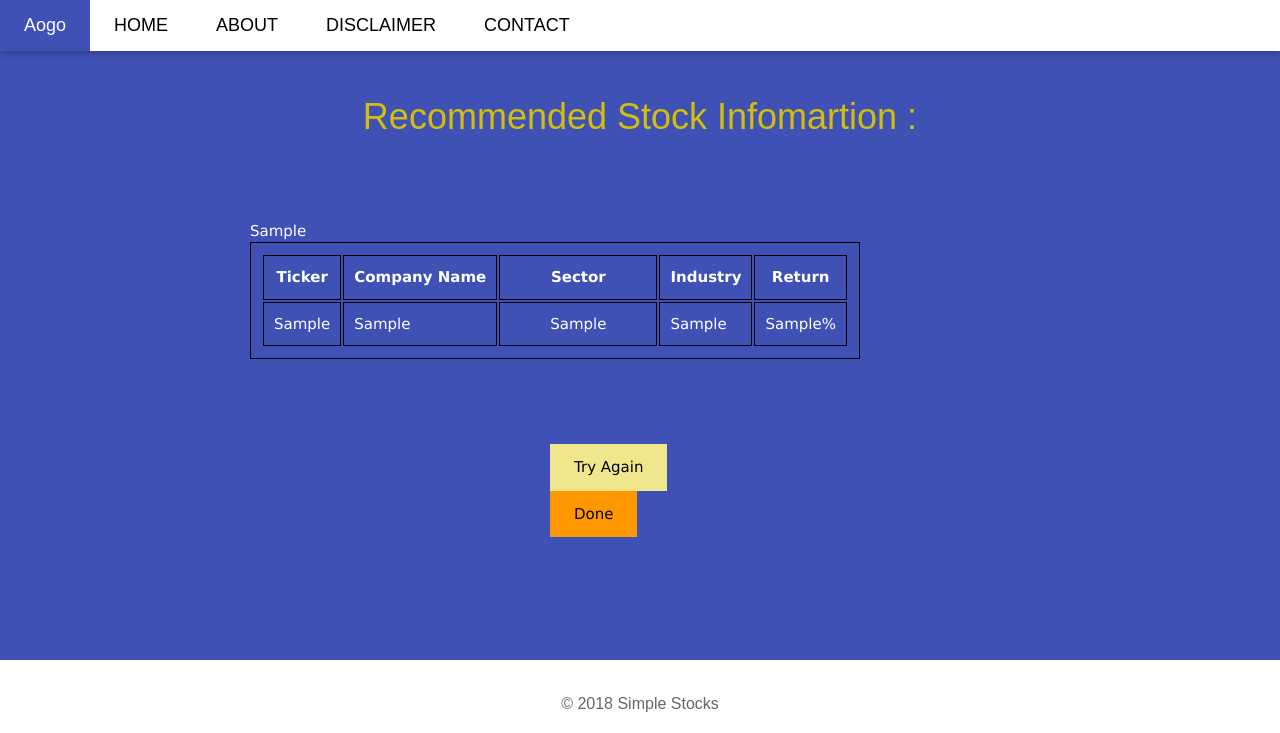
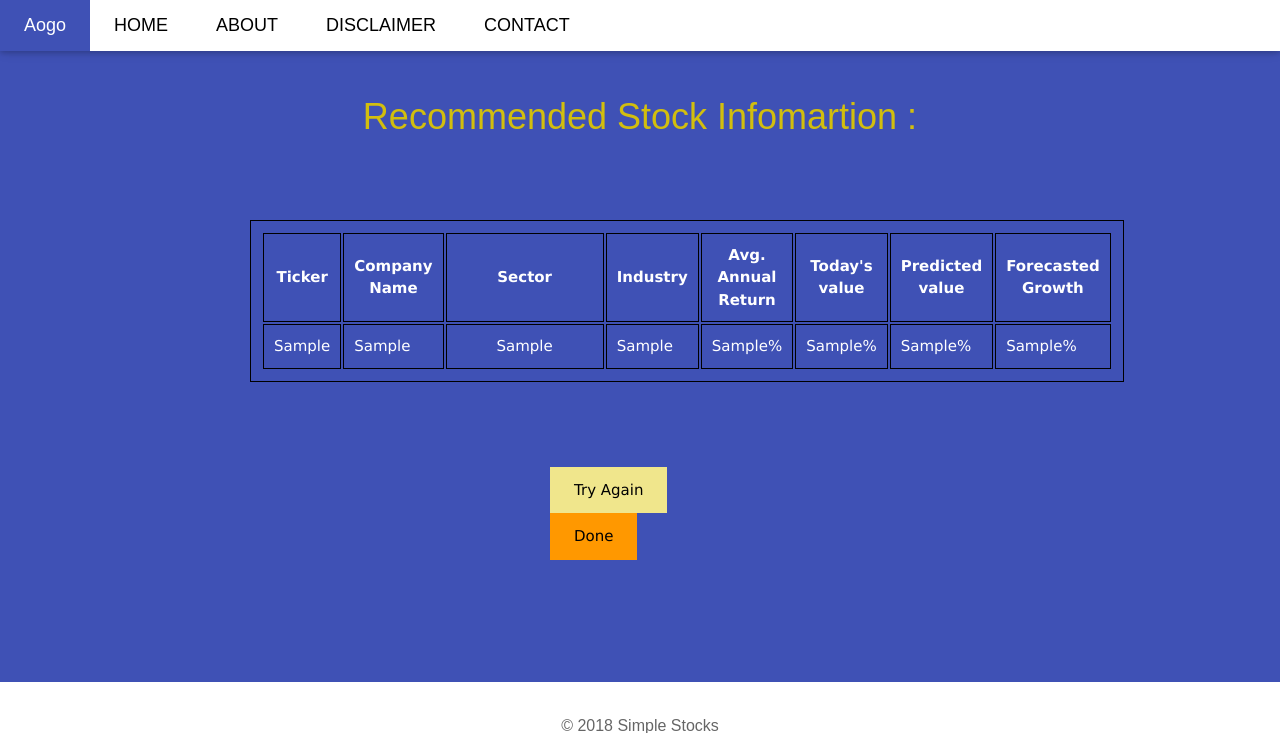
Before and after one commit to shanglun-t/Stock-Recommendation-and-Prediction-System, a Django app: template simple_stocks/stocks/templates/stocks/q_resultB.html in a window 1280 px wide. Shown: the top 733 px of the page. Run offline with Django 3.2, Linux system fonts and the light colour scheme; the template is opened without the code that fills it: most values are stand-ins (such as "Sample title", 1, 10 or a date in 2020); some web fonts are replaced.

Commit message:
Update q_resultB.html

```diff
--- a/simple_stocks/stocks/templates/stocks/q_resultB.html
+++ b/simple_stocks/stocks/templates/stocks/q_resultB.html
@@ -1,28 +1,38 @@
 {% extends "base.html" %}
 
 {% block content %}
+
 <div class="w3-container w3-indigo w3-center" style="padding:80px">
  <h1 class="w3-container w3-indigo w3-text-yellow">Recommended Stock Infomartion :</h1>
 </div>
 <div class="w3-display-container w3-indigo" >
  <div style= " margin: -15px 250px">
   {% csrf_token %}
-     {{industryList}}
+
   <table>
    <tr>
      <th>Ticker</th>
      <th>Company Name</th>
      <th>Sector</th>
      <th>Industry</th>
-     <th>Return</th>
+     <th>Avg. Annual Return</th>
+     <th>Today's value  </th>
+     <th>Predicted value</th>
+     <th>Forecasted Growth</th>
    </tr>
-   {% for elm in resultList %}
+   {% for elm in predictionList %}
+
        <tr style="padding:50px 0">
          <td style="padding:10px 10px">{{elm.0}}</td>
          <td style="padding:10px 10px">{{elm.1}}</td>
          <td style="padding:10px 50px">{{elm.2}}</td>
          <td style="padding:10px 10px">{{elm.3}}</td>
-         <td style="padding:10px 10px">{{elm.4}}%</td>
+         <td style="padding:10px 10px, text-align: ">{{elm.4}}%</td>
+         <td style="padding:10px 10px, text-align: ">{{elm.5}}%</td>
+         <td style="padding:10px 10px, text-align: ">{{elm.6}}%</td>
+         <td style="padding:10px 10px, text-align: ">{{elm.7}}%</td>
+
+
        </tr>
    {% endfor %}
   </table>
```
